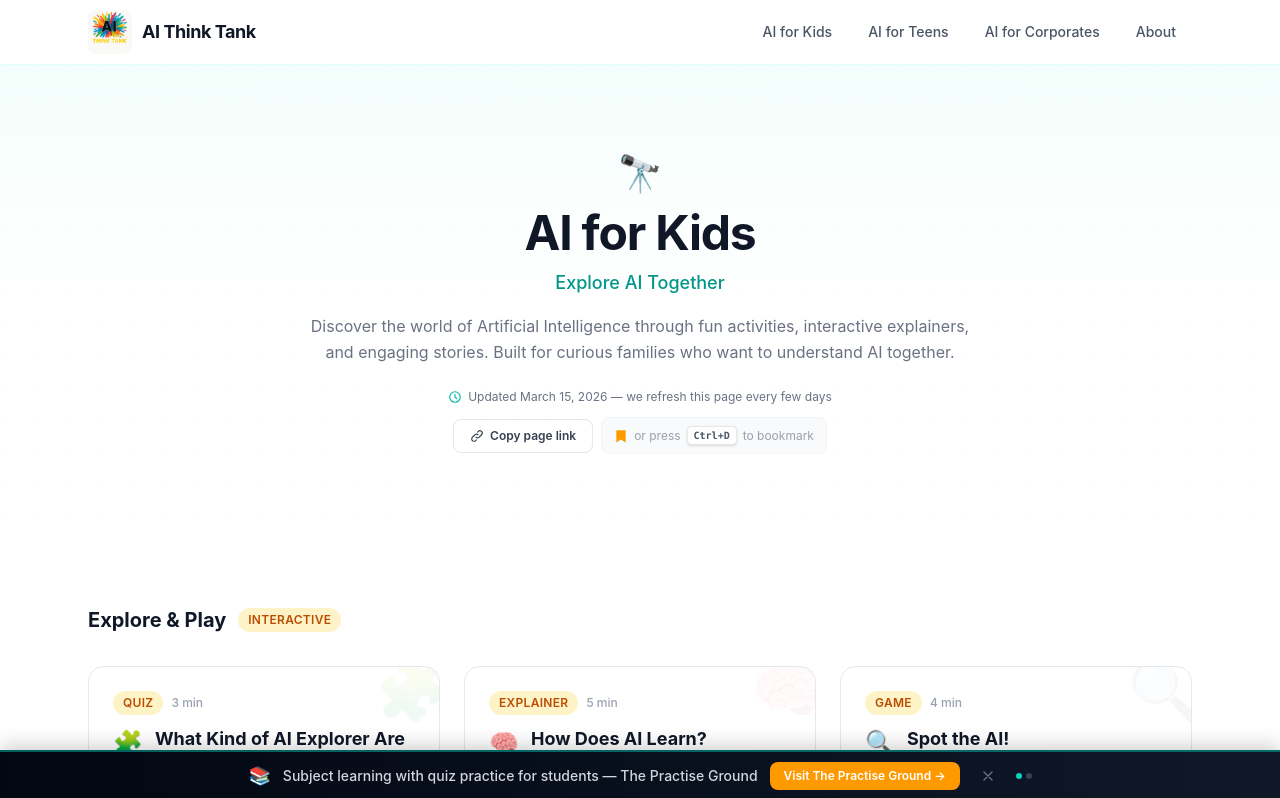
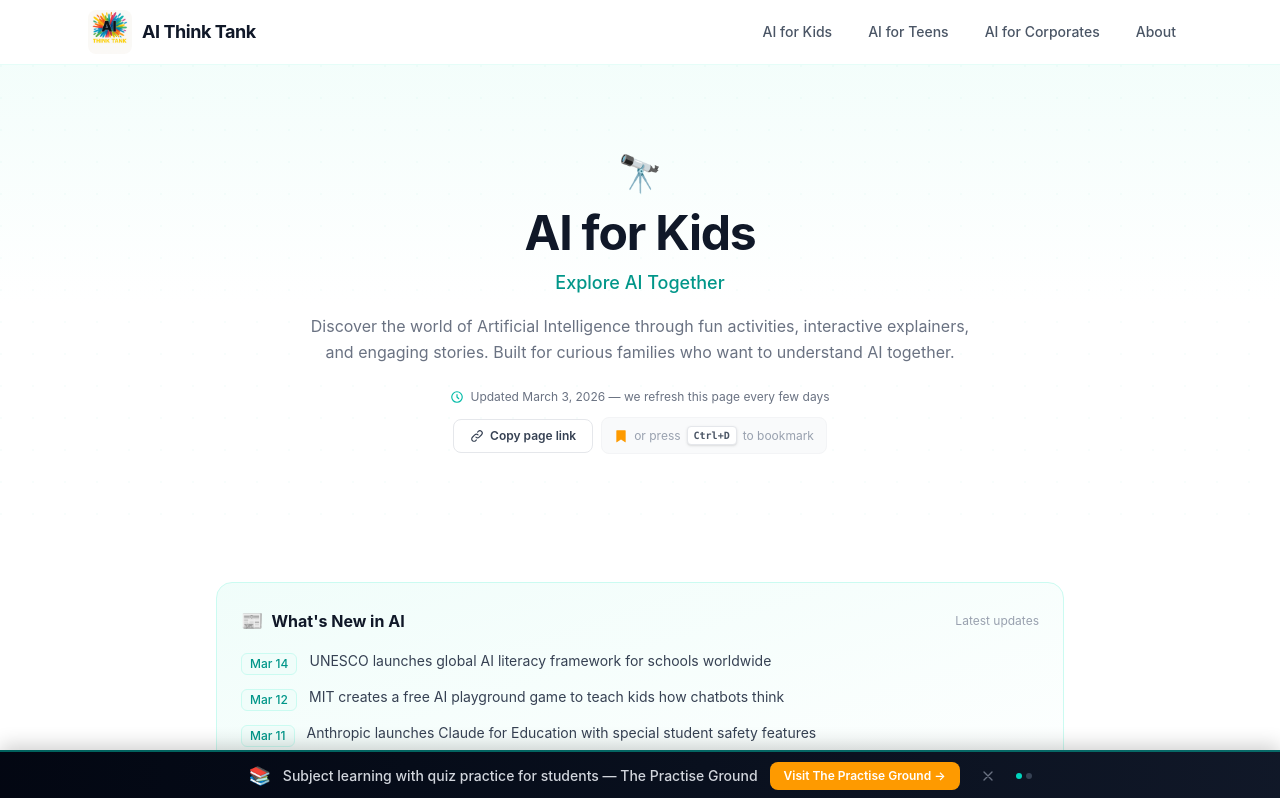
Before and after one commit to AIThinkTankSpace/AIThinkTank, a Next.js app: page /ai-for-kids in a window 1280 px wide. Shown: the top 798 px of the page. Built offline with nearby package versions, Linux system fonts and the light colour scheme.

Commit message:
Add AI news digest section to hub pages

```diff
--- a/src/components/HubPage.tsx
+++ b/src/components/HubPage.tsx
@@ -7,6 +7,7 @@ import InteractiveCard from "./InteractiveCard";
 import NewsletterCTA from "./NewsletterCTA";
 import CrossPromoStrip from "./CrossPromoStrip";
 import BookmarkPrompt from "./BookmarkPrompt";
+import NewsDigest from "./NewsDigest";
 
 const sectionLabels: Record<Category, { interactive: string; articles: string }> = {
   "ai-for-kids": {
@@ -29,7 +30,9 @@ export default function HubPage({ category }: { category: Category }) {
   const interactives = getInteractivesByCategory(category);
   const labels = sectionLabels[category];
 
-  const formattedDate = new Date(hub.lastUpdated + "T00:00:00").toLocaleDateString("en-US", {
+  // Use build-time date so it auto-updates on every deploy
+  const buildDate = new Date();
+  const formattedDate = buildDate.toLocaleDateString("en-US", {
     year: "numeric",
     month: "long",
     day: "numeric",
@@ -61,6 +64,9 @@ export default function HubPage({ category }: { category: Category }) {
           <BookmarkPrompt updateFrequency={hub.updateFrequency} formattedDate={formattedDate} />
         </div>
       </section>
+
+      {/* AI News Digest */}
+      <NewsDigest category={category} />
 
       {/* Interactive Content Section */}
       {interactives.length > 0 && (
--- /dev/null
+++ b/src/components/NewsDigest.tsx
@@ -0,0 +1,58 @@
+import type { Category } from "@/lib/articles";
+import { getNewsForCategory } from "@/lib/news-digest";
+
+export default function NewsDigest({ category }: { category: Category }) {
+  const news = getNewsForCategory(category, 5);
+
+  if (news.length === 0) return null;
+
+  return (
+    <section className="py-8 sm:py-10">
+      <div className="max-w-4xl mx-auto px-4 sm:px-6">
+        <div className="bg-gradient-to-br from-teal-50 to-white border border-teal-100 rounded-2xl p-5 sm:p-6">
+          <div className="flex items-center gap-2 mb-4">
+            <span className="text-lg">📰</span>
+            <h2 className="text-base font-bold text-gray-900">
+              What&apos;s New in AI
+            </h2>
+            <span className="text-xs text-gray-400 ml-auto">
+              Latest updates
+            </span>
+          </div>
+
+          <ul className="space-y-3">
+            {news.map((item, i) => {
+              const date = new Date(item.date + "T00:00:00");
+              const shortDate = date.toLocaleDateString("en-US", {
+                month: "short",
+                day: "numeric",
+              });
+
+              return (
+                <li key={i} className="flex gap-3 items-start">
+                  <span className="text-xs font-medium text-teal-600 bg-teal-50 border border-teal-100 rounded-md px-2 py-0.5 whitespace-nowrap mt-0.5">
+                    {shortDate}
+                  </span>
+                  {item.link ? (
+                    <a
+                      href={item.link}
+                      target="_blank"
+                      rel="noopener noreferrer"
+                      className="text-sm text-gray-700 hover:text-teal-700 transition-colors leading-snug"
+                    >
+                      {item.headline}
+                    </a>
+                  ) : (
+                    <span className="text-sm text-gray-700 leading-snug">
+                      {item.headline}
+                    </span>
+                  )}
+                </li>
+              );
+            })}
+          </ul>
+        </div>
+      </div>
+    </section>
+  );
+}
--- /dev/null
+++ b/src/lib/news-digest.ts
@@ -0,0 +1,76 @@
+import type { Category } from "./articles";
+
+export interface NewsItem {
+  date: string; // "2026-03-15"
+  headline: string;
+  audiences: Category[]; // which hub pages show this item
+  link?: string; // optional external or internal link
+}
+
+/**
+ * Add new items at the TOP of this array.
+ * Keep ~10-15 items max — older ones will be automatically hidden.
+ * Each item can target one or more audiences.
+ */
+export const newsItems: NewsItem[] = [
+  {
+    date: "2026-03-15",
+    headline: "Google releases Gemini 2.5 Pro — its most capable model for reasoning and coding",
+    audiences: ["ai-for-teens", "ai-for-corporates"],
+  },
+  {
+    date: "2026-03-14",
+    headline: "UNESCO launches global AI literacy framework for schools worldwide",
+    audiences: ["ai-for-kids", "ai-for-teens"],
+  },
+  {
+    date: "2026-03-13",
+    headline: "Microsoft brings Copilot AI to PowerPoint, Excel & Word for all business users",
+    audiences: ["ai-for-corporates"],
+  },
+  {
+    date: "2026-03-12",
+    headline: "MIT creates a free AI playground game to teach kids how chatbots think",
+    audiences: ["ai-for-kids"],
+  },
+  {
+    date: "2026-03-11",
+    headline: "Anthropic launches Claude for Education with special student safety features",
+    audiences: ["ai-for-kids", "ai-for-teens"],
+  },
+  {
+    date: "2026-03-10",
+    headline: "McKinsey report: 72% of companies now using AI in at least one business function",
+    audiences: ["ai-for-corporates"],
+  },
+  {
+    date: "2026-03-09",
+    headline: "OpenAI introduces Sora video generator — create videos from text descriptions",
+    audiences: ["ai-for-teens", "ai-for-corporates"],
+  },
+  {
+    date: "2026-03-08",
+    headline: "India adds AI as a subject in CBSE curriculum from Class 6 onwards",
+    audiences: ["ai-for-kids", "ai-for-teens"],
+  },
+  {
+    date: "2026-03-07",
+    headline: "Duolingo now uses AI to create personalized language lessons for every learner",
+    audiences: ["ai-for-kids", "ai-for-teens"],
+  },
+  {
+    date: "2026-03-06",
+    headline: "AWS announces free AI training program with certificates for business professionals",
+    audiences: ["ai-for-corporates"],
+  },
+];
+
+/**
+ * Get news items filtered for a specific hub audience.
+ * Returns the most recent `limit` items.
+ */
+export function getNewsForCategory(category: Category, limit = 5): NewsItem[] {
+  return newsItems
+    .filter((item) => item.audiences.includes(category))
+    .slice(0, limit);
+}
```
